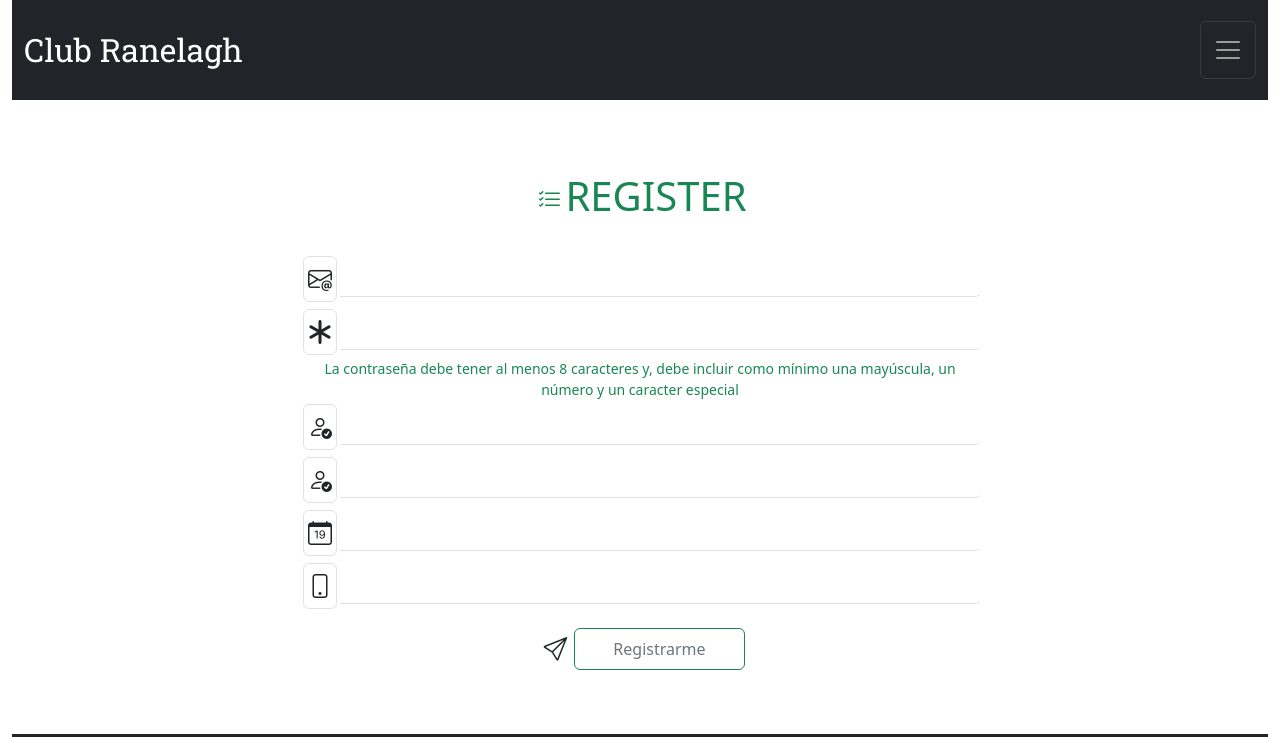
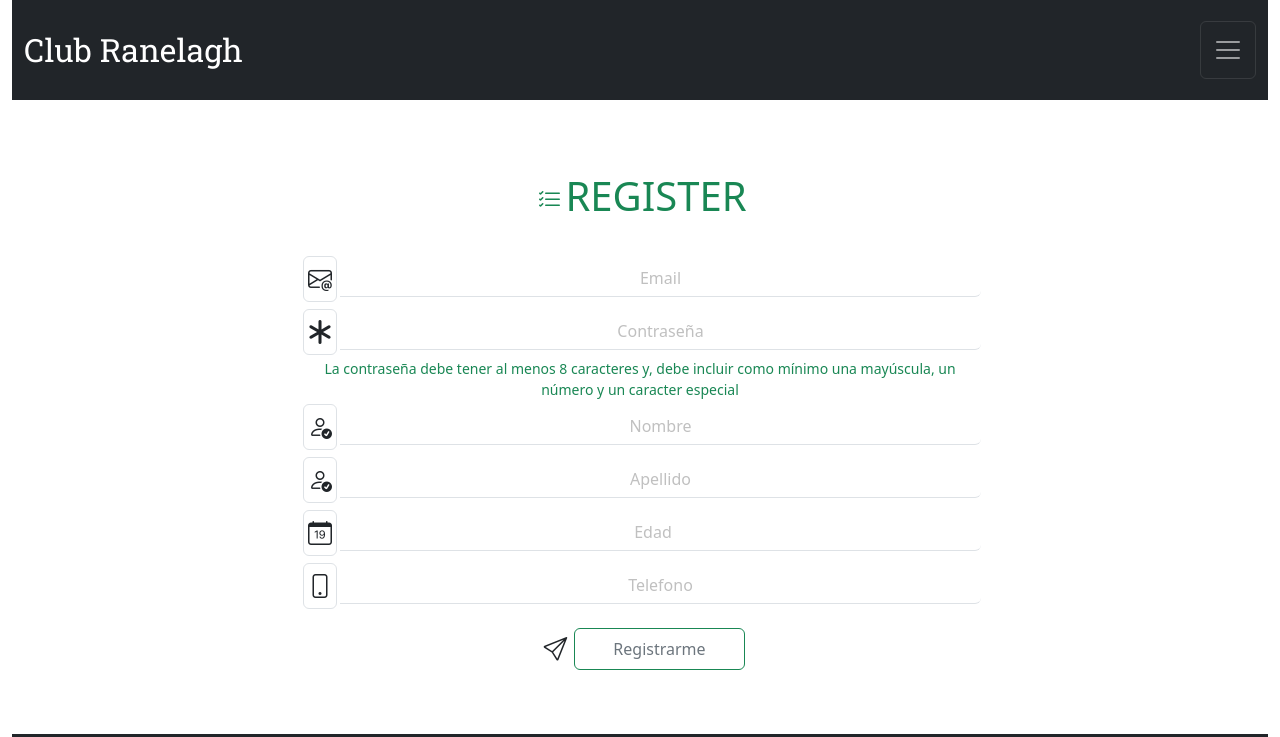
Before and after one commit to Supertraining/ClubManager, a React (Vite) app in the folder client/: page /register in a window 1280 px wide. Shown: the top 737 px of the page. Built offline with nearby package versions, Linux system fonts and the light colour scheme; no server answers; grey boxes are pictures that could not be loaded.

Commit message:
SomeStylesFixed

```diff
--- a/client/src/App.css
+++ b/client/src/App.css
@@ -4,20 +4,23 @@
     display: flex !important;
     flex-direction: column !important;
     justify-content: space-between !important;
-}
+}/*Dias de la semana(lun-mart-etc)*/
 ._2ommc {
   margin: auto !important;
   width: 90% !important;
 }
+._2ommc :nth-child(7){
+  display: none;
+}
 
+/*Columnas con las fechas*/
 ._2umuz {
   margin: auto !important;
   width: 90% !important;
+  padding: 0% !important;
 }
-
-._2umuz{
-  margin: auto !important;
-  padding: 0% !important;
+._2umuz :nth-child(7){
+  display: none !important;
 }
 
 ._1qf7m {
@@ -50,6 +53,13 @@
 ._8EDxV {
   background-color: rgba(32, 178, 171, 0.74) !important;
 }
+
+/*horarios*/
+._3XUP3 :nth-child(n+10){
+  display: none;
+}
+
+
 /*weekDays*/
 ._2WxJS {
   color:#1ad1c8 !important;
--- a/client/src/components/auth/register/Register.jsx
+++ b/client/src/components/auth/register/Register.jsx
@@ -78,14 +78,13 @@ const Register = () => {
             id="username"
             name='username'
             placeholder="Email"
-            className="form-control my-2 text-center border-0 border-bottom" type="email"
+            className="form-control my-2 text-center border-0 border-bottom ph" type="email"
             {...register('username', { required: true })}
           />
-          {errors.username && (
-            <small className="text-danger">Este campo es obligatorio</small>
-          )}
         </div>
-
+        {errors.username && (
+          <small className="text-danger text-center">Este campo es obligatorio</small>
+        )}
         <div
           className="input-group align-items-center">
 
@@ -102,15 +101,14 @@ const Register = () => {
           <input
             id="password"
             name='password'
-            placeholder="Password"
-            className="form-control my-2 text-center border-0 border-bottom" type="password"
+            placeholder="Contraseña"
+            className="form-control my-2 text-center border-0 border-bottom ph" type="password"
             {...register('password', { required: true })}
           />
-          {errors.password && (
-            <small className="text-danger">Este campo es obligatorio</small>
-          )}
-
         </div>
+        {errors.password && (
+          <small className="text-danger text-center">Este campo es obligatorio</small>
+        )}
 
         <small className='text-center text-success'>
           La contraseña debe tener al menos 8 caracteres y, debe incluir como mínimo una mayúscula, un número y un caracter especial
@@ -133,7 +131,7 @@ const Register = () => {
             id="nombre"
             name='nombre'
             placeholder="Nombre"
-            className="form-control my-2 text-center border-0 border-bottom" type="text"
+            className="form-control my-2 text-center border-0 border-bottom ph" type="text"
             {...register('nombre', { required: true })}
           />
         </div>
@@ -157,7 +155,7 @@ const Register = () => {
             id="apellido"
             name='apellido'
             placeholder="Apellido"
-            className="form-control my-2 text-center border-0 border-bottom" type="text"
+            className="form-control my-2 text-center border-0 border-bottom ph" type="text"
             {...register('apellido', { required: true })}
 
           />
@@ -183,7 +181,7 @@ const Register = () => {
             id="edad"
             name='edad'
             placeholder="Edad"
-            className="form-control my-2 text-center border-0 border-bottom" type="number"
+            className="form-control my-2 text-center border-0 border-bottom ph" type="number"
             min={0} max={99}
             {...register('edad', { required: true })}
           />
@@ -208,7 +206,7 @@ const Register = () => {
             id="telefono"
             name='telefono'
             placeholder="Telefono"
-            className="form-control my-2 text-center border-0 border-bottom" type="text"
+            className="form-control my-2 text-center border-0 border-bottom ph" type="text"
             {...register('telefono', { required: true })}
           />
         </div>
--- a/client/src/components/auth/register/register.css
+++ b/client/src/components/auth/register/register.css
@@ -1,3 +1,7 @@
 .bi-asterisk{
   font-size: 1.5rem!important;
 }
+
+.ph::placeholder{
+  color: silver !important;
+}
--- a/client/src/components/pelotaPaleta/paleta.css
+++ b/client/src/components/pelotaPaleta/paleta.css
@@ -1,5 +1,5 @@
 .paletaContainer{
-  background-image: url('../../assets/paleta/paleta.jpg');
+  background-image: url('../../assets/paleta/CanchaPaleta.jpg');
   background-position: center;
   background-size: cover;
 }
```
Also changed, not shown: client/src/components/courtBooking/Booking.jsx (+9 -4 lines), client/src/assets/paleta/CanchaPaleta.jpg (added).
